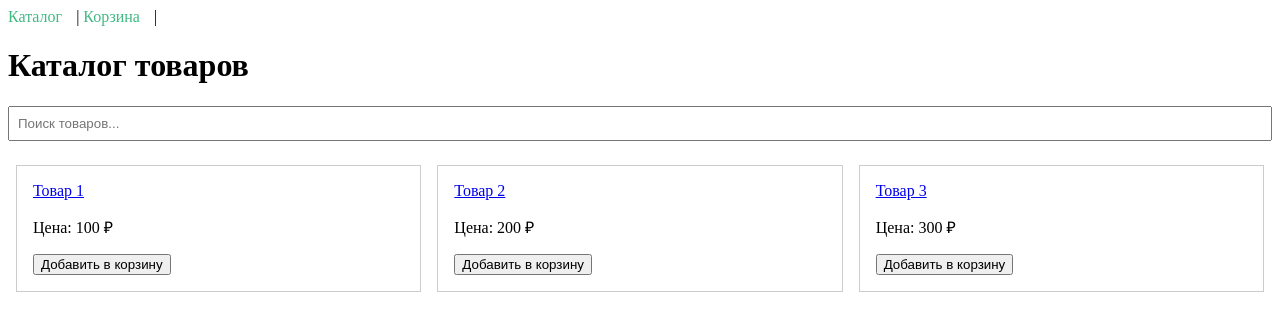
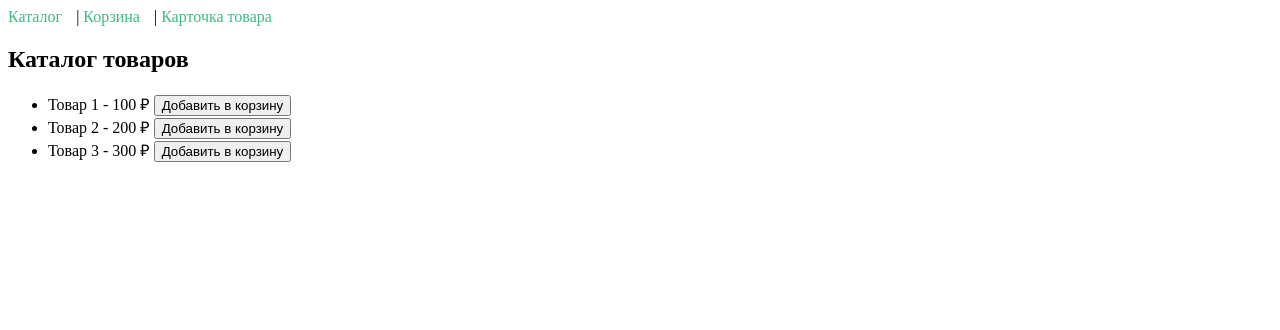
Before and after one commit to Plotnost/ShopVue3, a Vue app: page / in a window 1280 px wide. Shown: the top 330 px of the page. Built offline with nearby package versions, Linux system fonts and the light colour scheme.

Commit message:
Реализации функционала корзины

```diff
--- a/src/App.vue
+++ b/src/App.vue
@@ -20,24 +20,42 @@ window.addEventListener('hashchange', () => {
   currentPath.value = window.location.hash;
 });
 
-// Определяем, какой компонент отображать в зависимости от пути
+// Определяем текущий компонент
 const currentView = computed(() => {
-  return routes[currentPath.value.slice(1) || '/'] || Catalog; // возвращаем Catalog по умолчанию
+  return routes[currentPath.value.slice(1) || '/'] || Catalog;
 });
+
+// Состояние корзины
+const cart = ref([]);
+
+// Функция для добавления товара в корзину
+const addToCart = (product) => {
+  cart.value.push(product);
+};
+
+// Функция для удаления товара из корзины
+const removeFromCart = (productId) => {
+  cart.value = cart.value.filter((item) => item.id !== productId);
+};
 </script>
 
 <template>
   <nav>
     <a href="#/">Каталог</a> |
     <a href="#/cart">Корзина</a> |
+    <a href="#/product">Карточка товара</a>
   </nav>
 
-  <!-- Динамическое отображение компонента -->
-  <component :is="currentView" />
+  <!-- Динамическое отображение компонента с передачей состояния корзины -->
+  <component
+    :is="currentView"
+    :cart="cart"
+    :add-to-cart="addToCart"
+    :remove-from-cart="removeFromCart"
+  />
 </template>
 
 <style scoped>
-/* Пример стилей */
 nav a {
   margin-right: 10px;
   text-decoration: none;
--- a/src/components/Cart.vue
+++ b/src/components/Cart.vue
@@ -2,12 +2,22 @@
 <template>
   <div>
     <h2>Корзина</h2>
-      <p>Ваши товары в корзине...</p>
+    <ul>
+      <li v-for="item in cart" :key="item.id">
+        {{ item.name }} - {{ item.price }} ₽
+        <button @click="removeFromCart(item.id)">Удалить</button>
+      </li>
+    </ul>
+    <p v-if="cart.length === 0">Корзина пуста</p>
   </div>
 </template>
 
 <script>
 export default {
   name: 'Cart',
+  props: {
+    cart: Array, // Пропс для получения товаров в корзине
+    removeFromCart: Function, // Пропс для функции удаления
+  },
 };
 </script>
--- a/src/components/Catalog.vue
+++ b/src/components/Catalog.vue
@@ -1,85 +1,30 @@
+<!-- src/Catalog.vue -->
 <template>
   <div>
-      <h1>Каталог товаров</h1>
-
-      <!-- Форма поиска -->
-      <input
-        type="text"
-        v-model="searchQuery"
-        placeholder="Поиск товаров..."
-        class="search-input"
-      />
-
-      <!-- Список товаров -->
-      <div class="product-list">
-        <div v-for="product in filteredProducts" :key="product.id" class="product-item">
-          <a href="#/product">{{ product.name }}</a>
-          <p>Цена: {{ product.price }} ₽</p>
+    <h2>Каталог товаров</h2>
+    <ul>
+      <li v-for="product in products" :key="product.id">
+        {{ product.name }} - {{ product.price }} ₽
         <button @click="addToCart(product)">Добавить в корзину</button>
-        </div>
-      </div>
+      </li>
+    </ul>
   </div>
 </template>
 
 <script>
-  import { ref, computed } from 'vue';
-
 export default {
-    name: 'ProductCatalog',
-    setup() {
-      // Массив товаров
-      const products = ref([
+  name: 'Catalog',
+  props: {
+    addToCart: Function, // Принимаем функцию для добавления в корзину как пропс
+  },
+  data() {
+    return {
+      products: [
         { id: 1, name: 'Товар 1', price: 100 },
         { id: 2, name: 'Товар 2', price: 200 },
         { id: 3, name: 'Товар 3', price: 300 },
-        // Добавьте больше товаров по мере необходимости
-      ]);
-
-      // Переменная для хранения поискового запроса
-      const searchQuery = ref('');
-
-      // Фильтрация товаров по запросу
-      const filteredProducts = computed(() =>
-        products.value.filter((product) =>
-          product.name.toLowerCase().includes(searchQuery.value.toLowerCase())
-        )
-      );
-
-      // Функция добавления товара в корзину
-      const addToCart = (product) => {
-        console.log(`Товар добавлен в корзину: ${product.name}`);
-        // Логика добавления в корзину
-      };
-
-      return {
-        products,
-        searchQuery,
-        filteredProducts,
-        addToCart,
+      ],
     };
   },
 };
 </script>
-
-  <style scoped>
-  /* Стили для каталога */
-  .search-input {
-    margin-bottom: 1rem;
-    padding: 0.5rem;
-    width: 100%;
-    box-sizing: border-box;
-  }
-
-  .product-list {
-    display: flex;
-    flex-wrap: wrap;
-  }
-
-  .product-item {
-    border: 1px solid #ccc;
-    padding: 1rem;
-    margin: 0.5rem;
-    width: calc(33.333% - 1rem);
-    box-sizing: border-box;
-  }
-  </style>
```
Lines whose indentation alone changed are shown as unchanged.
